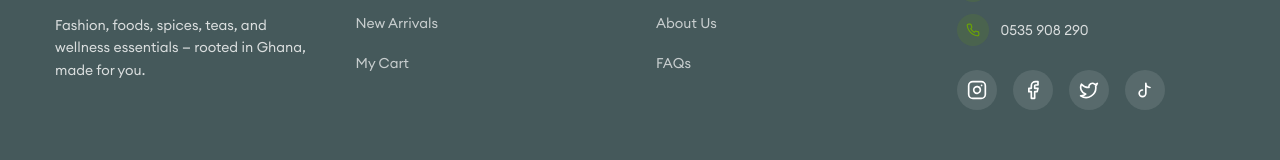
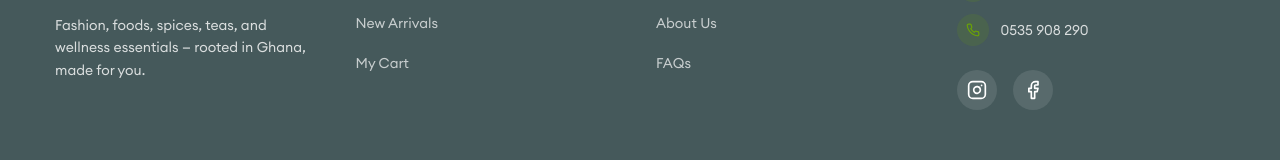
Before and after one commit to Fredasante/obaapa-essentials, a Next.js app: page / in a window 1280 px wide. Shown: the part 3194-3354 px from the top of the page. Built offline with nearby package versions, Linux system fonts and the light colour scheme; no server answers.

Commit message:
chore(footer): remove unused Twitter and TikTok links
The brand only has Facebook and Instagram for now; the placeholder
Twitter and TikTok URLs pointed at non-existent accounts.

Co-Authored-By: Claude Opus 4.7 <noreply@anthropic.com>

```diff
--- a/src/components/Footer/index.tsx
+++ b/src/components/Footer/index.tsx
@@ -167,48 +167,6 @@ const Footer = () => {
                   <path d="M18 2h-3a5 5 0 0 0-5 5v3H7v4h3v8h4v-8h3l1-4h-4V7a1 1 0 0 1 1-1h3z" />
                 </svg>
               </a>
-              <a
-                href="https://twitter.com/obaapaessentials"
-                target="_blank"
-                rel="noopener noreferrer"
-                className="w-10 h-10 rounded-full bg-white/10 flex items-center justify-center hover:bg-green-dark hover:text-white transition-all duration-300 group"
-                aria-label="Twitter"
-              >
-                <svg
-                  xmlns="http://www.w3.org/2000/svg"
-                  width="20"
-                  height="20"
-                  viewBox="0 0 24 24"
-                  fill="none"
-                  stroke="currentColor"
-                  strokeWidth="2"
-                  strokeLinecap="round"
-                  strokeLinejoin="round"
-                >
-                  <path d="M22 4s-.7 2.1-2 3.4c1.6 10-9.4 17.3-18 11.6 2.2.1 4.4-.6 6-2C3 15.5.5 9.6 3 5c2.2 2.6 5.6 4.1 9 4-.9-4.2 4-6.6 7-3.8 1.1 0 3-1.2 3-1.2z" />
-                </svg>
-              </a>
-              <a
-                href="https://tiktok.com/@obaapaessentials"
-                target="_blank"
-                rel="noopener noreferrer"
-                className="w-10 h-10 rounded-full bg-white/10 flex items-center justify-center hover:bg-green-dark hover:text-white transition-all duration-300 group"
-                aria-label="TikTok"
-              >
-                <svg
-                  xmlns="http://www.w3.org/2000/svg"
-                  width="20"
-                  height="20"
-                  viewBox="0 0 24 24"
-                  fill="none"
-                  stroke="currentColor"
-                  strokeWidth="2"
-                  strokeLinecap="round"
-                  strokeLinejoin="round"
-                >
-                  <path d="M9 12a4 4 0 1 0 4 4V4a5 5 0 0 0 5 5" />
-                </svg>
-              </a>
             </div>
           </div>
         </div>
```
